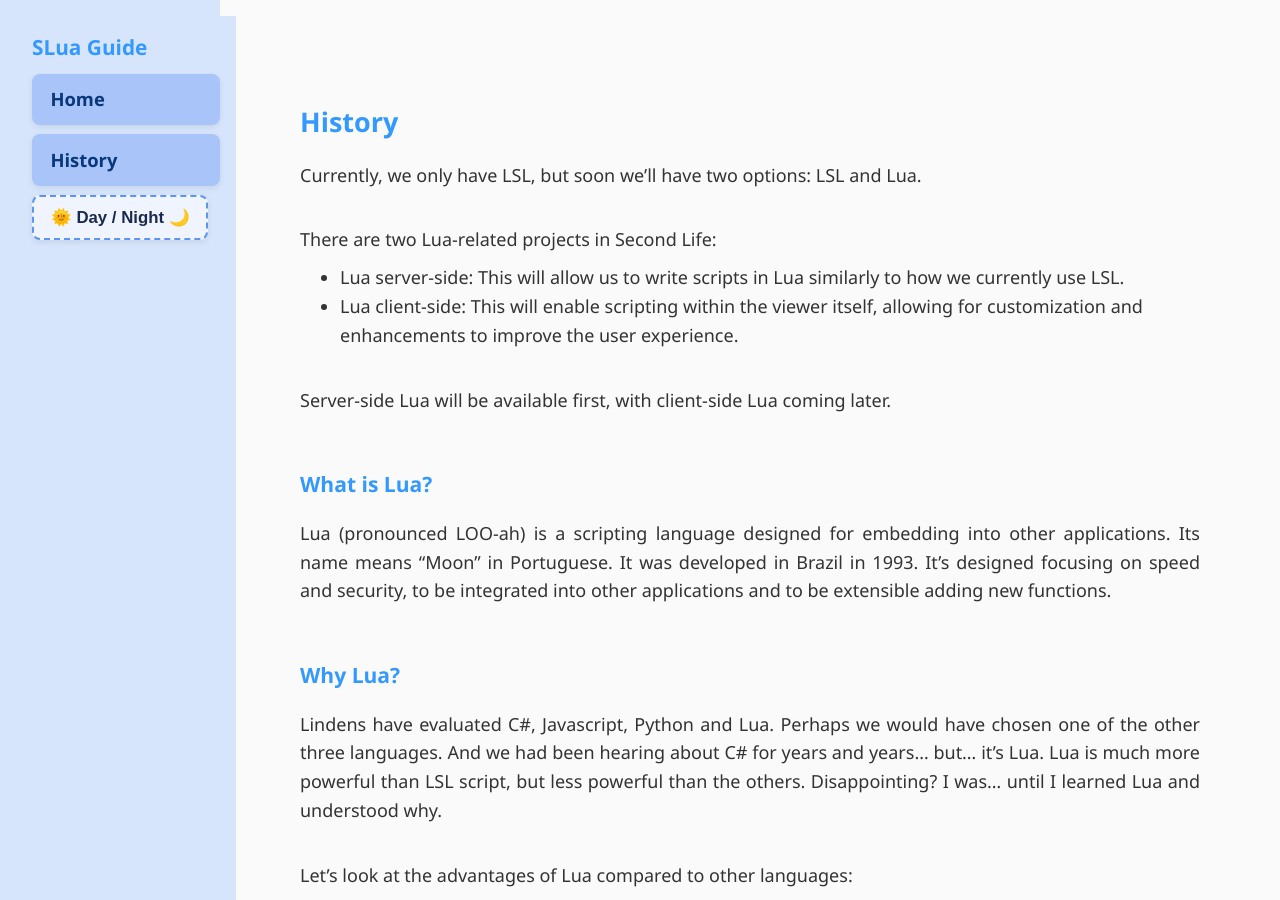
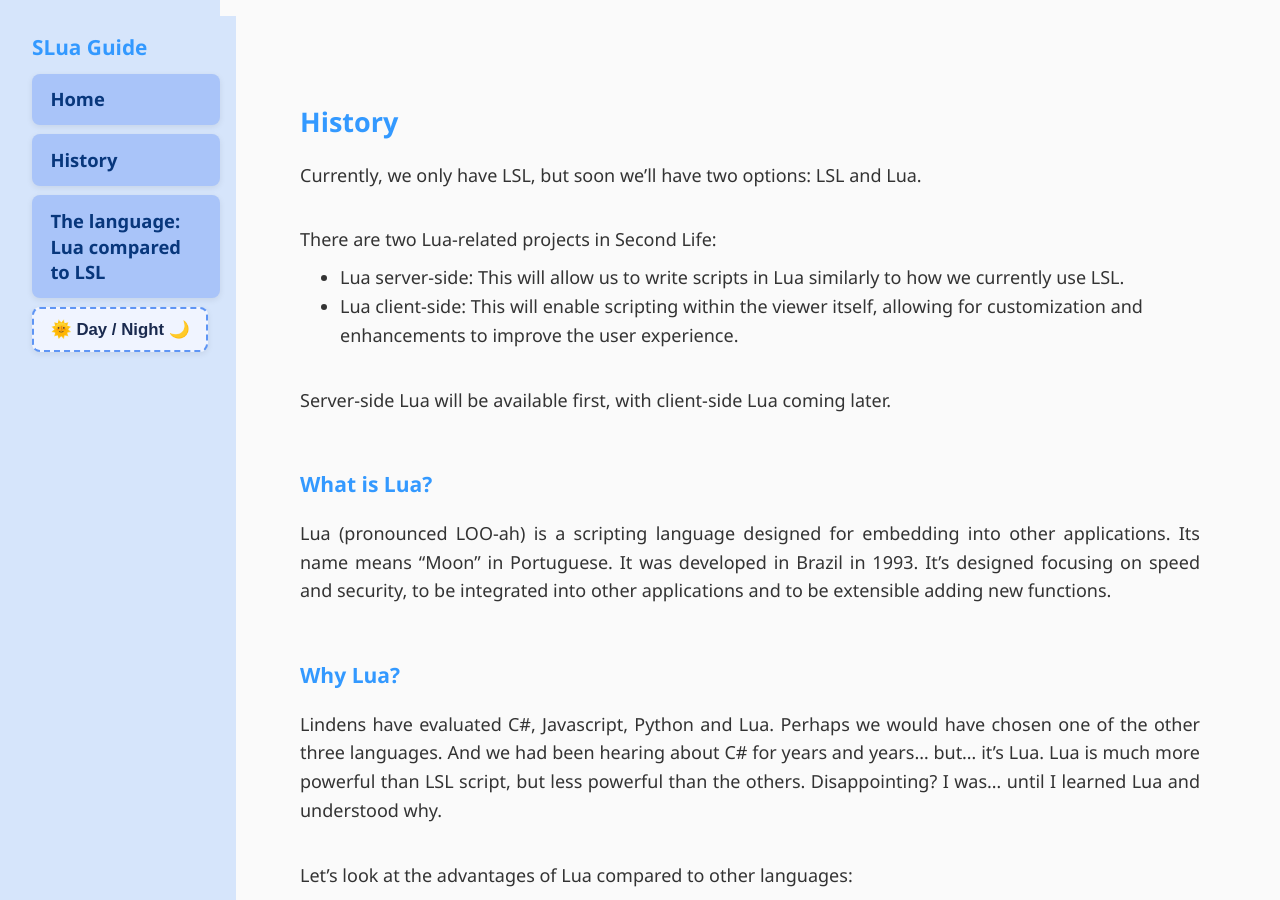
Before and after one commit to Suzanna-Linn/slua, a Jekyll site: the page built from docs/history.md, in a window 1280 px wide and 900 px high. Built offline with Jekyll 4.4.1, drawn with Linux system fonts in a browser that asks for light colours; nearby versions of some CDN libraries; comment, search, counter and statistics services are not loaded.

Commit message:
Update sidebar.html

```diff
--- a/docs/_includes/sidebar.html
+++ b/docs/_includes/sidebar.html
@@ -4,7 +4,7 @@
     <ul>
       <li><a href="/slua/">Home</a></li>
       <li><a href="/slua/history">History</a></li>
-      <!-- more links... -->
+      <li><a href="/slua/language1">The language: Lua compared to LSL</a></li>
     </ul>
   </nav>
   <button id="theme-toggle" class="theme-toggle">🌞 Day / Night 🌙</button>
```
